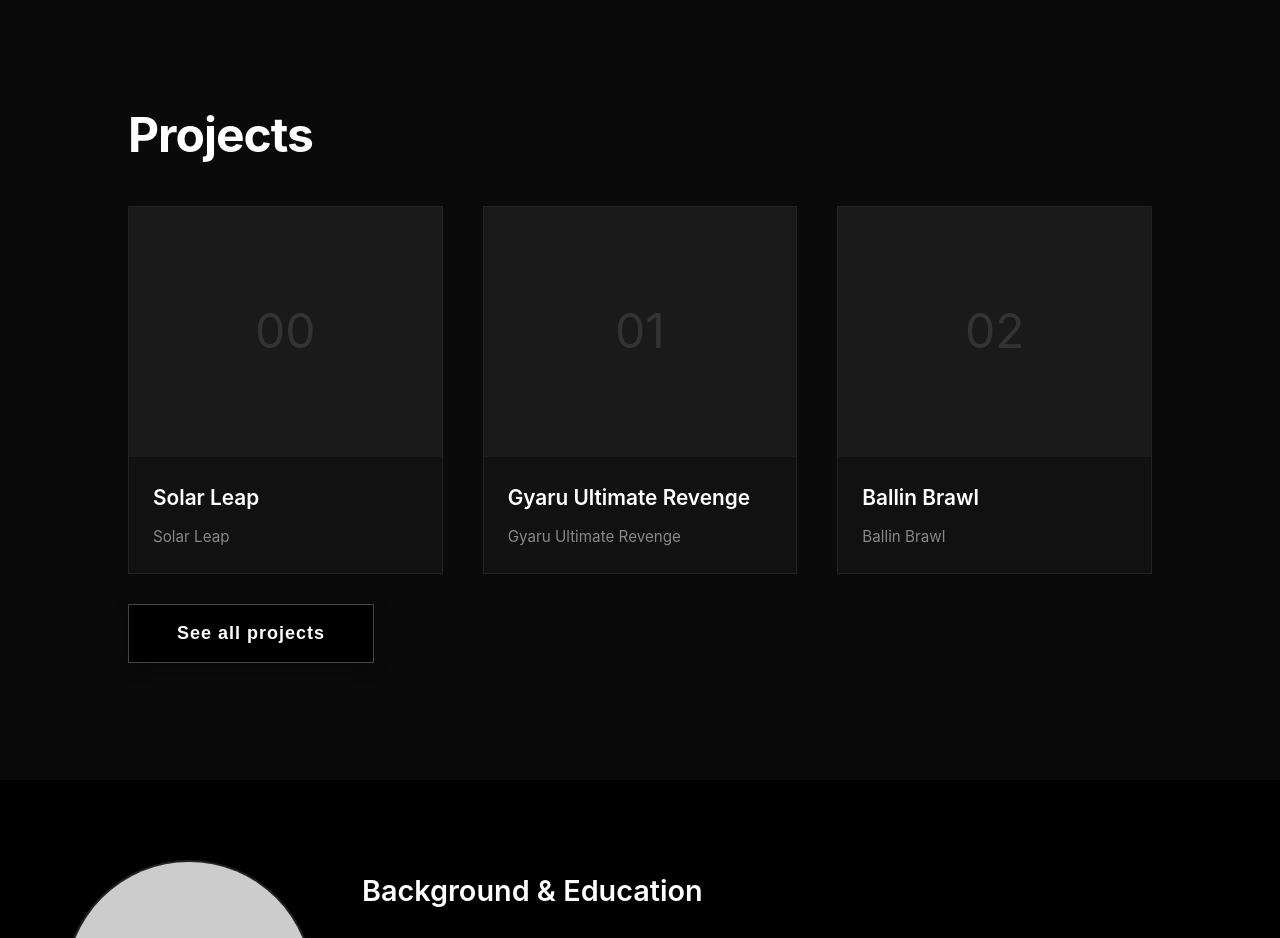
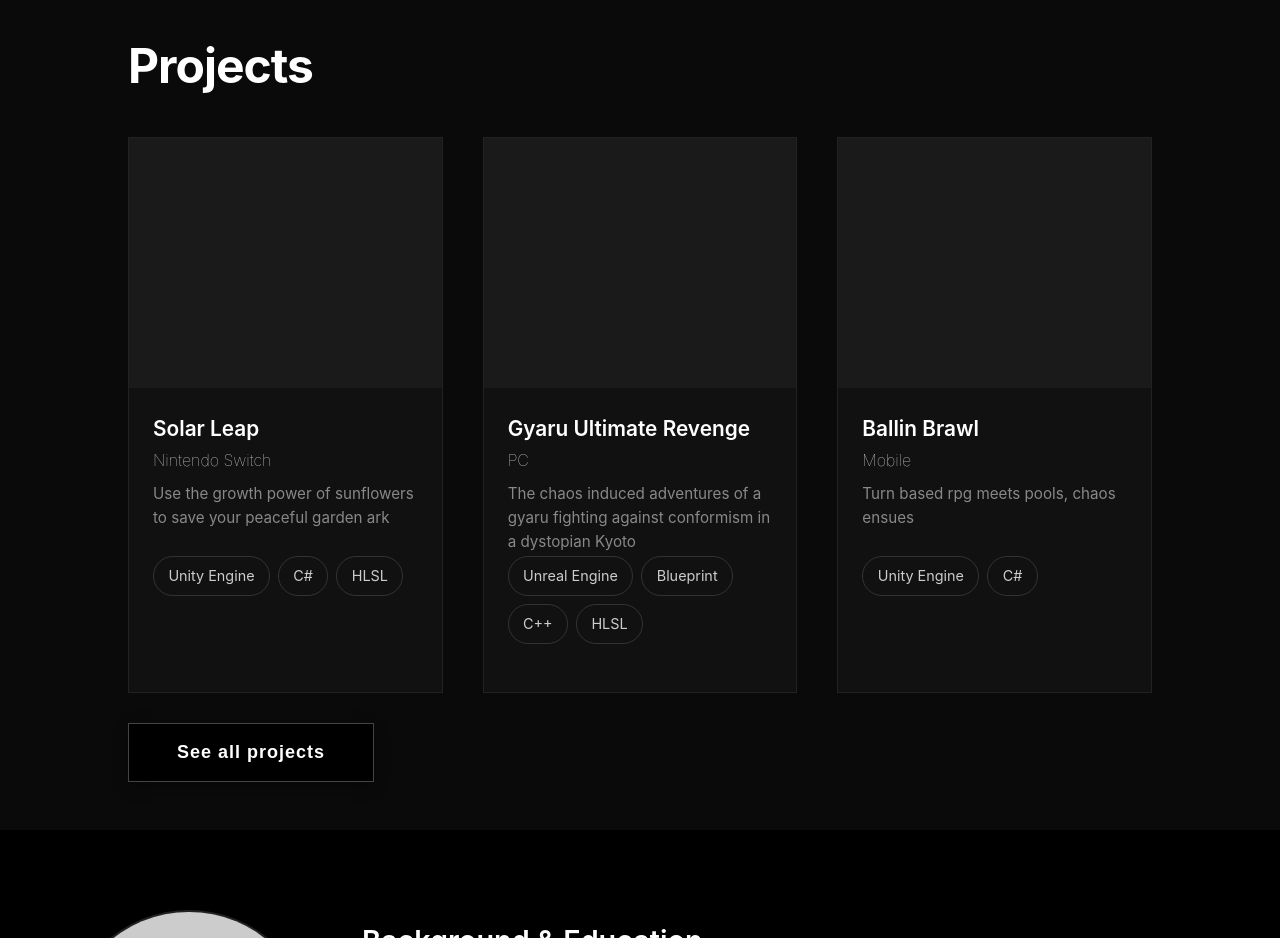
Before and after one commit to benflwrs/portfolio, a React (Create React App) app: page / in a window 1280 px wide. Shown: the part 820-1758 px from the top of the page. Built offline with nearby package versions, Linux system fonts and the light colour scheme.

Commit message:
fixed project cards

```diff
--- a/src/components/pages/Projects.tsx
+++ b/src/components/pages/Projects.tsx
@@ -22,8 +22,7 @@ export function ProjectGrid({ projects }: { projects: Project[] }): JSX.Element
 			{projects.map((project, index) => (
 				<ProjectCard
 					index={index}
-					title={project.title}
-					description={project.title}
+					projectData={project}
 				/>
 			))
 			}
--- a/src/components/projectcard/ProjectCard.css
+++ b/src/components/projectcard/ProjectCard.css
@@ -34,14 +34,57 @@
 
 .project-info h3 {
 	font-size: 1.3rem;
-	margin-bottom: 0.7rem;
 	font-weight: 600;
+	margin-bottom: 0.2rem;
 }
 
-.project-info p {
+.project-info .platform {
+	font-size: 1.0rem;
+	font-weight: 10;
+	color: rgb(233, 233, 233);
+	margin-bottom: 0.2rem;
+}
+
+.project-info .description {
 	color: #888;
 	font-size: 0.95rem;
 	line-height: 1.6;
+	min-height: 50px;
+	max-height: 50px;
+	margin: 0.5rem 0rem;
+}
+
+.project-info .technologies {
+	display: flex;
+	flex-wrap: wrap;
+	gap: 0.5rem;
+	margin: 1.5rem 0;
+	align-items: stretch;
+	justify-content: flex-start;
+}
+
+.project-info .tech-tag {
+	display: inline-flex;
+	align-items: center;
+	justify-content: center;
+	padding: 0 0.9rem; /* horizontal padding kept, vertical controlled by fixed height */
+	height: 40px;
+	min-height: 40px;
+	border: 1px solid #333;
+	border-radius: 50px;
+	font-size: 0.9rem;
+	color: #ccc;
+	text-align: center;
+	white-space: nowrap;
+	overflow: hidden;
+	text-overflow: ellipsis;
+	transition: all 0.3s;
+	flex: 0 1 auto;
+}
+
+.project-info .tech-tag:hover {
+	border-color: #666;
+	color: #fff;
 }
 
 
--- a/src/components/projectcard/ProjectCard.tsx
+++ b/src/components/projectcard/ProjectCard.tsx
@@ -1,22 +1,19 @@
 import React, { JSX } from 'react';
 import './ProjectCard.css';
+import { Project } from 'types/Project';
 
 type ProjectCardProps = {
-    title: string;
-    description: string;
-    thumbnail?: React.ReactNode;
     index?: number;
     href?: string;
+    projectData: Project;
     onClick?: () => void;
 };
 
 export default function ProjectCard({
-    title,
-    description,
-    thumbnail,
     index = 1,
-    href,
+	href,
     onClick,
+    projectData,
 }: ProjectCardProps): JSX.Element {
     const inner = (
         <div
@@ -27,17 +24,17 @@ export default function ProjectCard({
             onKeyDown={(e) => { if (e.key === 'Enter' && onClick) onClick(); }}
         >
             <div className="project-thumbnail dyn-element">
-                {thumbnail ?? String(index).padStart(2, '0')}
+                {projectData.eyeCatcherUrl ?? String(index).padStart(2, '0')}
             </div>
             <div className="project-info dyn-element">
-                <h3>{title}</h3>
-                <p>{description}</p>
-				{/*<div className="technologies">
-					<span className="tech-tag">C#</span>
-					<span className="tech-tag">C++</span>
-					<span className="tech-tag">Unreal</span>
-					<span className="tech-tag">Unity Engine</span>
-				</div>*/}
+                <h3>{projectData.title}</h3>
+                <p className='platform'>{projectData.platform}</p>
+                <p className='description'>{projectData.description}</p>
+				<div className="technologies">
+					{projectData.technologies.map(name => (
+						<span className="tech-tag">{name}</span>
+					))}
+				</div>
             </div>
         </div>
     );
--- a/src/data/projects/projects.json
+++ b/src/data/projects/projects.json
@@ -1,12 +1,13 @@
 [
 	{
-		"nameID": "solarLeap",
+		"key": "solarLeap",
 		"title": "Solar Leap",
 		"description": "Use the growth power of sunflowers to save your peaceful garden ark",
+		"genre": "3D Platformer",
+		"platform": "Nintendo Switch",
 		"technologies": [
 			"Unity Engine",
 			"C#",
-			"Blueprint",
 			"HLSL"
 		],
 		"imageUrl": [],
@@ -15,12 +16,16 @@
 		"duration": "9 months"
 	},
  	{
-		"nameID": "gyaruRPG",
+		"key": "gyaruRPG",
 		"title": "Gyaru Ultimate Revenge",
-		"description": "The chaos induced adventures of a gyaru fighting against the conformism in a dystopian Kyoto",
+		"description": "The chaos induced adventures of a gyaru fighting against conformism in a dystopian Kyoto",
+		"genre": "Turn-based RPG",
+		"platform": "PC",
 		"technologies": [
 			"Unreal Engine",
-			"Blueprint"
+			"Blueprint",
+			"C++",
+			"HLSL"
 		],
 		"imageUrl": [],
 		"eyeCatcherUrl": "",
@@ -28,9 +33,11 @@
 		"duration": "3 months"
 	},
 	{
-		"nameID": "ballinBrawl",
+		"key": "ballinBrawl",
 		"title": "Ballin Brawl",
 		"description": "Turn based rpg meets pools, chaos ensues",
+		"genre": "Strategy",
+		"platform": "Mobile",
 		"technologies": [
 			"Unity Engine",
 			"C#"
--- a/src/data/projects/solarleap/project-meta.json
+++ /dev/null
@@ -1,6 +0,0 @@
-{
-	"name": "Solar Leap",
-	"type": "3D Platformer",
-	"description": "Use the growth power of sunflowers to save your peaceful garden ark",
-	"eyecatcher": ""
-}
--- a/src/types/Project.ts
+++ b/src/types/Project.ts
@@ -1,8 +1,9 @@
-// src/types/Project.ts
 export interface Project {
-  nameID: string;
+  key: string;
   title: string;
   description: string;
+  genre: string;
+  platform: string;
   technologies: string[];
   imageUrl: string[];
   eyeCatcherUrl: string;
```
